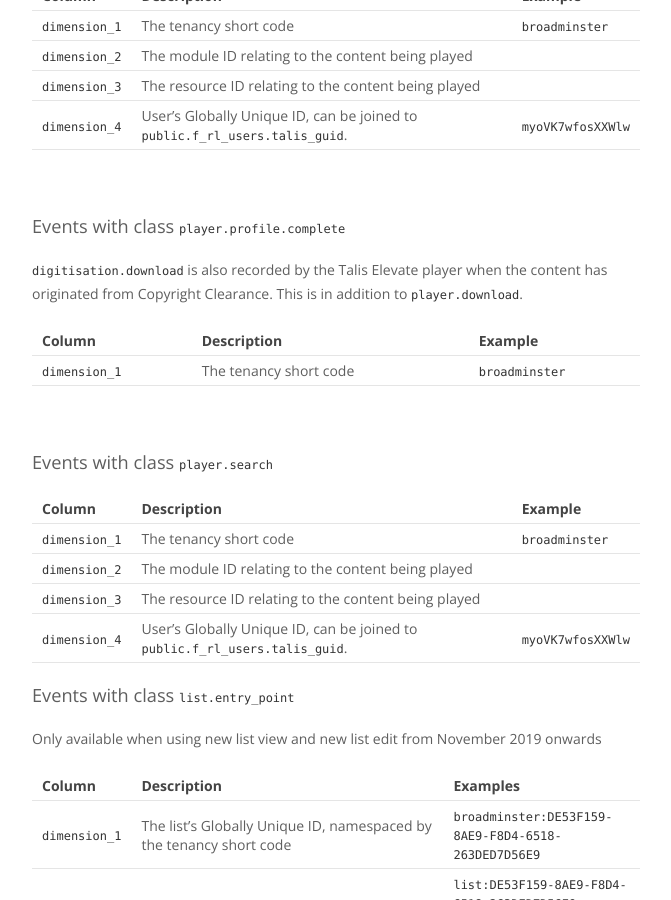
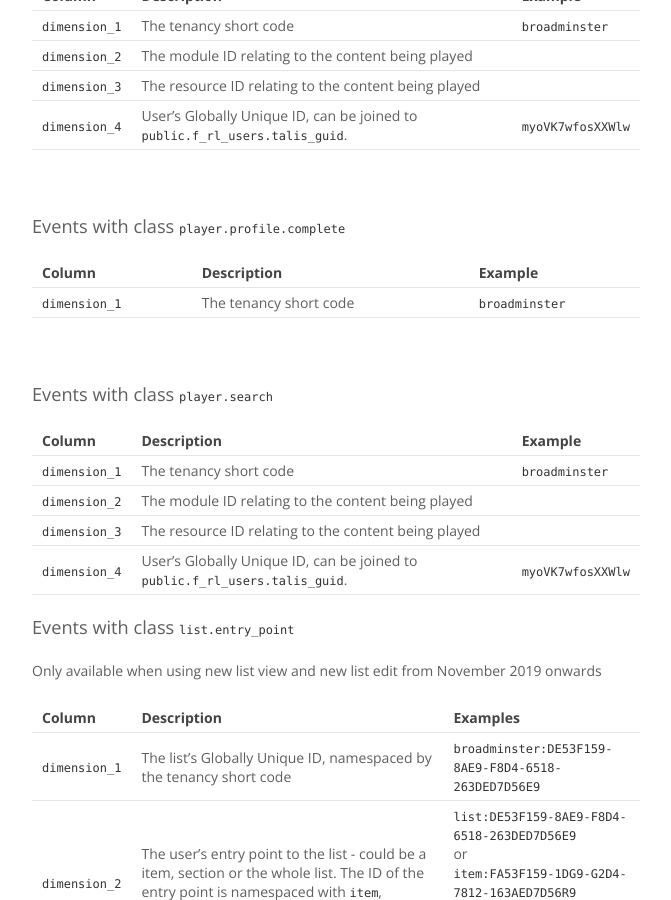
Before and after one commit to techfromsage/advanced-mis, a Jekyll site: the page built from topics/timeseries.md, in a window 1280 px wide and 900 px high, scrolled down 4902 px. Shown: the whole window, without its empty margins (375-1046 px from the left). Built offline with Jekyll 4.4.1, drawn with Linux system fonts in a browser that asks for light colours.

Commit message:
remove extra paragraph

```diff
--- a/topics/timeseries.md
+++ b/topics/timeseries.md
@@ -200,8 +200,6 @@ This event is emitted when a list is published.
 <a name="player-profile-complete"></a>
 
 ### Events with class `player.profile.complete`
-
-`digitisation.download` is also recorded by the Talis Elevate player when the content has originated from Copyright Clearance. This is in addition to `player.download`.
 
 | Column | Description | Example |
 | --- | --- | --- |
```
